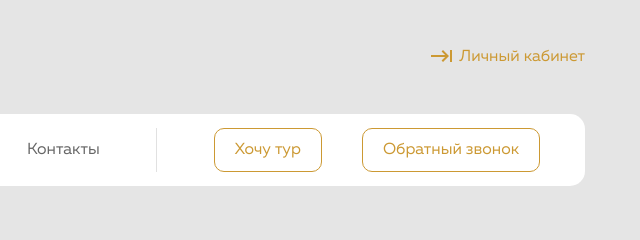
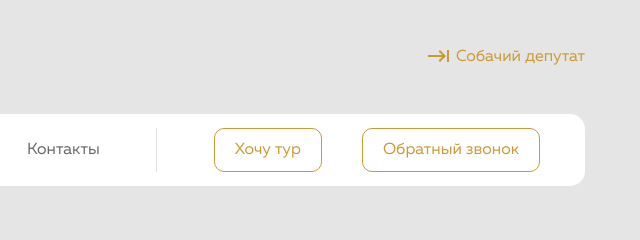
Before and after one commit to jokino9212/hotels, a plain HTML site: page index.html in a window 1280 px wide. Shown: the top 240 px of the page, 640-1280 px from the left. Drawn offline with Linux system fonts and the light colour scheme.

Commit message:
nickosinskiy

```diff
--- a/index.html
+++ b/index.html
@@ -24,7 +24,7 @@
         </div>
 
         <a href="" class="header-lk-link">
-          Личный кабинет
+          Собачий депутат
         </a>
 
       </div>
```
